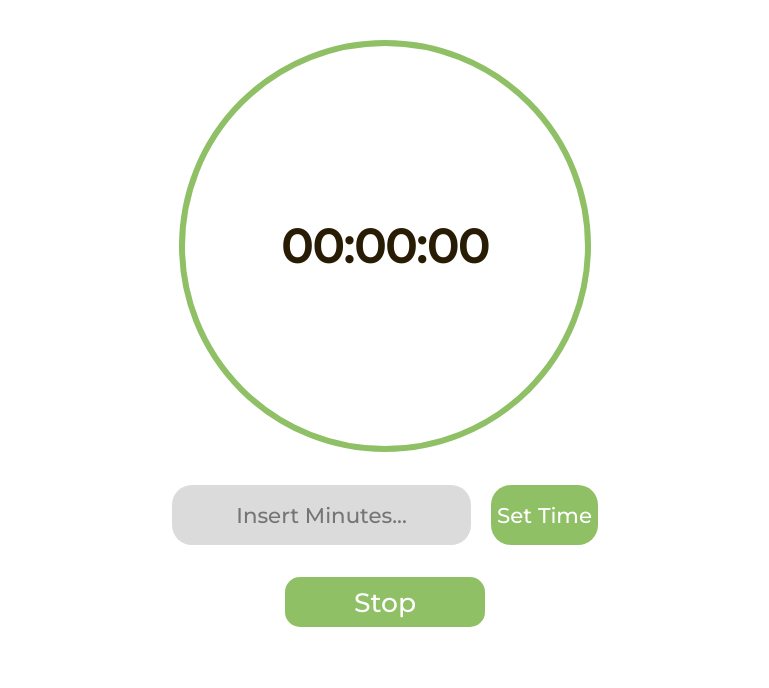
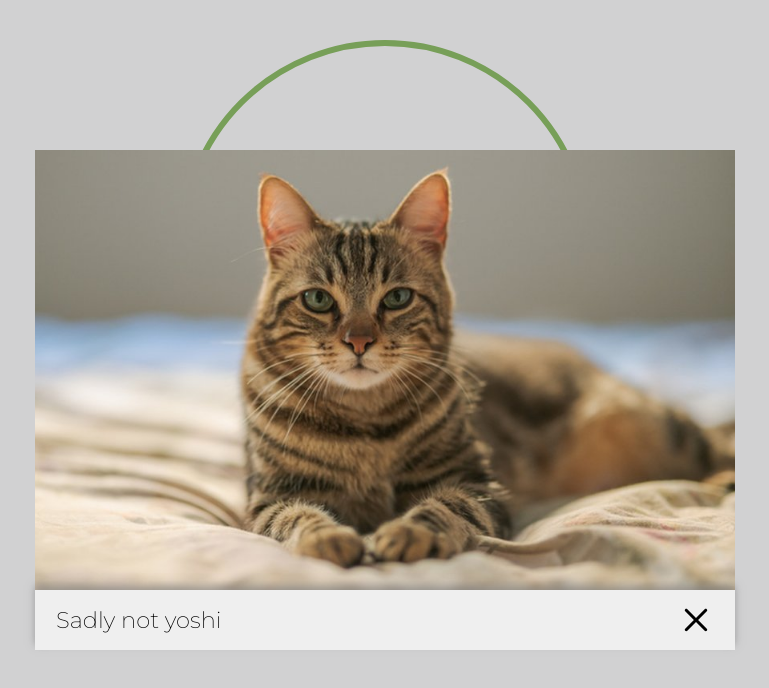
Before and after one commit to Liberontissauri/Yoshy, a Vue app: page / in a window 1280 px wide. Shown: the top 688 px of the page, without its empty margins (255-1024 px from the left). Built offline with nearby package versions, Linux system fonts and the light colour scheme.

Commit message:
dialog boxes

```diff
--- a/src/App.vue
+++ b/src/App.vue
@@ -6,25 +6,34 @@
     </div>
     <button-yoshi v-bind:text="counting_text" @click="clickTimerButton"/>
   </div>
+  <dialogYoshi :active="isOpen_img_dialog" :title="'Sadly not yoshi'"
+
+  @dialog_close="closeImg"
+  ><img :src="require('@/assets/catcat.jpg')" alt="" class="dialog-img"></dialogYoshi>
 
 </template>
 
 <script>
 import clock from './components/clock';
+import dialogYoshi from './components/dialogYoshi'
 import buttonYoshi from './components/buttonYoshi'
 import numberInput from './components/numberInput';
+
 
 export default {
   name: 'App',
   components: {
     clock,
     buttonYoshi,
-    numberInput
+    numberInput,
+    dialogYoshi,
   },
   methods: {
     clickTimerButton() {
       this.$store.dispatch('toggleRunning');
-
+    },
+    closeImg() {
+      this.$store.commit('setImgDialogOpen', false);
     }
   },
   computed: {
@@ -37,6 +46,9 @@ export default {
       } else {
         return "Start";
       }
+    },
+    isOpen_img_dialog() {
+      return this.$store.getters.getImgDialogOpen;
     }
   },
   mounted() {
@@ -46,7 +58,7 @@ export default {
 </script>
 
 <style>
-@import url('https://fonts.googleapis.com/css2?family=Montserrat:wght@300&family=Montserrat:wght@500&display=swap');
+@import url('https://fonts.googleapis.com/css2?family=Montserrat:wght@300&family=Montserrat:wght@500&family=Montserrat:wght@200&display=swap');
 
 html, body, #app, .mainDiv {
   height: 95%;
@@ -64,4 +76,9 @@ html, body, #app, .mainDiv {
   justify-content: space-evenly;
 
 }
+.dialog-img {
+    height: 100%;
+    width: 100%;
+    object-fit: cover;
+}
 </style>
--- /dev/null
+++ b/src/components/dialogImg.vue
@@ -0,0 +1,19 @@
+<template>
+  <img src="@/assets/catcat.jpg" alt="" class="dialog-img">
+</template>
+
+<script>
+
+export default {
+    props: {
+        img_path: String,
+    }
+}
+</script>
+
+<style>
+    .dialog-img {
+        width: 100%;
+        height: 100%;
+    }
+</style>
--- /dev/null
+++ b/src/components/dialogYoshi.vue
@@ -0,0 +1,103 @@
+<template>
+    <transition name="fade">
+    <div class="blur-background" v-if="active">
+        <div class="dialog-box">
+            <div class="dialog-top-bar">
+                <img :src="close_btn" alt="" class="close-btn" @click="$emit('dialog_close', dialog_name)">
+                <h2 class="dialog-text">{{ title }}</h2>
+            </div>
+            <div class="dialog-slot">
+                <slot />
+            </div>
+
+        </div>
+    </div>
+    </transition>
+
+</template>
+
+<script>
+import close_btn from '@/assets/close.svg'
+export default {
+    props: {
+        dialog_name: String,
+        title: String,
+        active: Boolean,
+    },
+    data: function() {
+        return {
+            close_btn: close_btn
+        }
+    }
+}
+</script>
+
+<style>
+    .fade-enter-active, .fade-leave-active {
+    transition: opacity .8s;
+    }
+    .fade-enter, .fade-leave-to /* .fade-leave-active below version 2.1.8 */ {
+    opacity: 0;
+    }
+
+    .dialog-slot {
+        display: flex;
+        justify-content: center;
+        width: 100%;
+        height: 100%;
+        z-index: 800;
+    }
+    .dialog-text {
+        font-size: 17pt;
+        font-family: 'Montserrat', sans-serif;
+        font-weight: 200;
+    }
+    .close-btn {
+        height:60%;
+        transition: 0.1s ease-in opacity;
+        transition: 0.1s ease-in height;
+    }
+    .close-btn:hover {
+        cursor: pointer;
+        opacity: 0.7;
+        height: 62%;
+    }
+    .dialog-top-bar {
+        z-index: 900;
+        display: flex;
+        flex-direction: row-reverse;
+        align-items: center;
+        justify-content: space-between;
+
+        padding: 0 3%;
+        width: 94%;
+        height: 60px;
+
+
+        box-shadow: 0px -5px 8px #7c7c7c9f;
+        background-color: rgba(235, 235, 235, 0.363);
+    }
+    .blur-background {
+        display: flex;
+        justify-content: center;
+        align-items: center;
+        position: fixed;
+        top: 0;
+        left: 0;
+
+        width: 100%;
+        height: 100%;
+
+        background: rgba(32, 32, 36, 0.205);
+    }
+    .dialog-box {
+        display: flex;
+        flex-direction: column-reverse;
+        flex-grow: 3;
+        z-index: 900;
+        max-width: 700px;
+        height: 500px;
+
+        background-color: rgb(240, 240, 240);
+    }
+</style>
--- a/src/store/index.js
+++ b/src/store/index.js
@@ -5,6 +5,7 @@ export default createStore({
     timer_time: 0, // In seconds
     input_time: 0,      // In minutes
     running: true,
+    img_dialog_open: true,
   },
   getters: {
     getTime(state) {
@@ -15,6 +16,9 @@ export default createStore({
     },
     getRunning(state) {
       return state.running;
+    },
+    getImgDialogOpen(state) {
+      return state.img_dialog_open;
     }
   },
   mutations: {
@@ -26,6 +30,9 @@ export default createStore({
     },
     setRunning(state, value) {
       state.running = value;
+    },
+    setImgDialogOpen(state, value) {
+      state.img_dialog_open = value;
     },
     decreaseTime(state) {
       state.timer_time -= 1;
@@ -45,7 +52,6 @@ export default createStore({
       context.commit("setRunning", !context.getters.getRunning);
     },
     onSecond(context) { //function ran in each second
-      console.log("heyhey")
       if(context.getters.getTime > 0 && context.getters.getRunning) {
         context.commit("decreaseTime");
       }
```
Also changed, not shown: src/assets/catcat.jpg (added), src/assets/close.svg (added).
